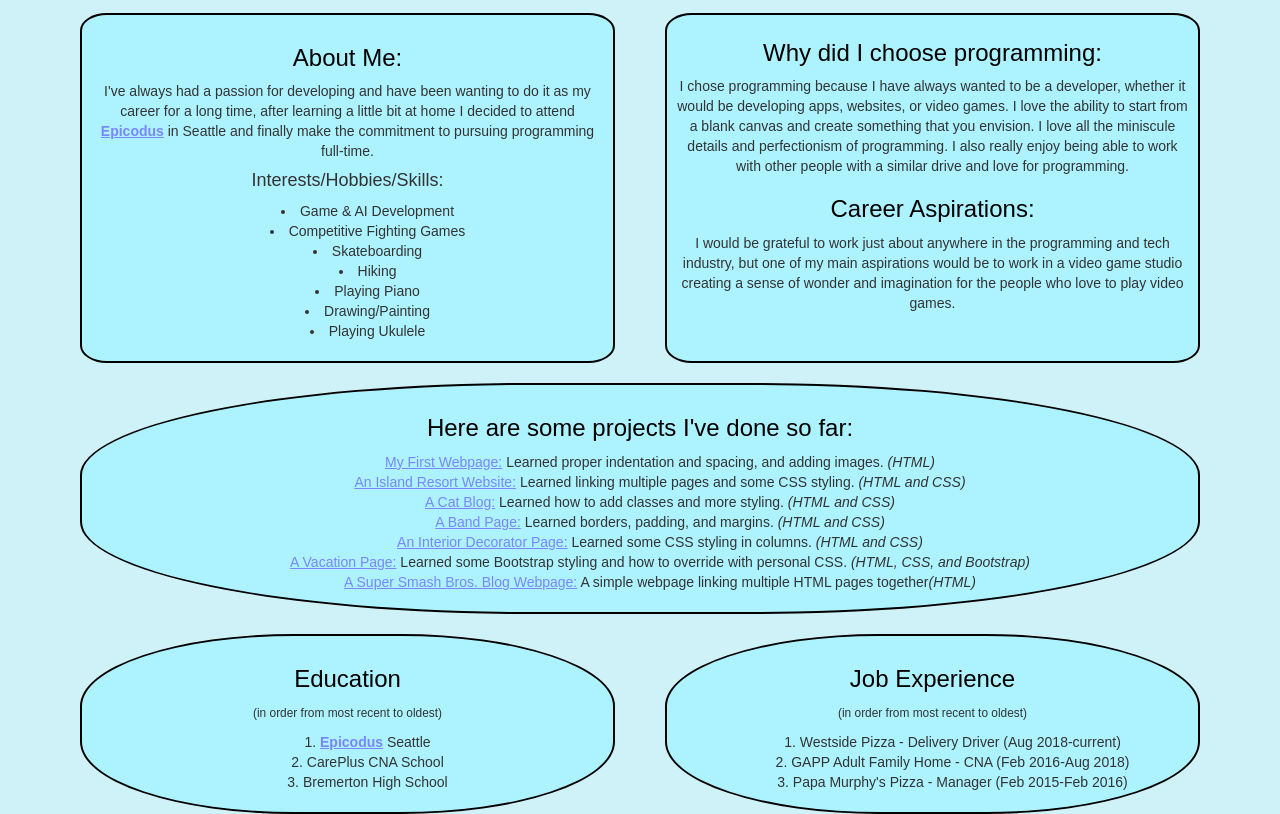
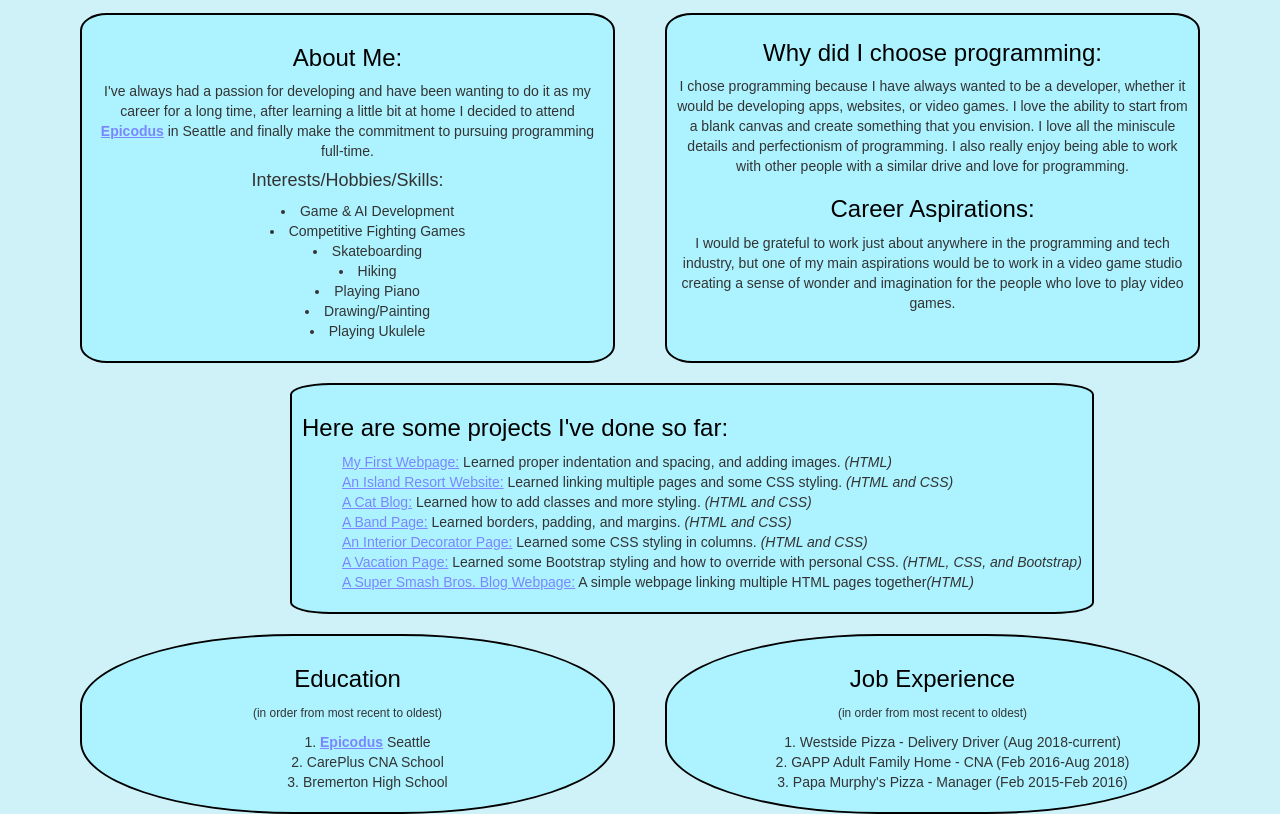
Before and after one commit to TannerDamron/portfolio, a plain HTML site: page index.html in a window 1280 px wide. Shown: the part 392-1206 px from the top of the page. Drawn offline with Linux system fonts and the light colour scheme.

Commit message:
add float, add Languages Used to README

```diff
--- a/css/styles.css
+++ b/css/styles.css
@@ -40,12 +40,12 @@ h1 {
 }
 
 .projects {
-  text-align: center;
   border: 2px solid black;
-  margin: 10px 10px 10px 10px;
+  margin: 10px 10px 10px 220px;
   padding: 10px 10px 10px 10px;
-  border-radius: 40%;
   background-color: #ADF3FF;
+  border-radius: 5%;
+  float: left;
 }
 
 .projects ul {
```
Also changed, not shown: 1 other file.
